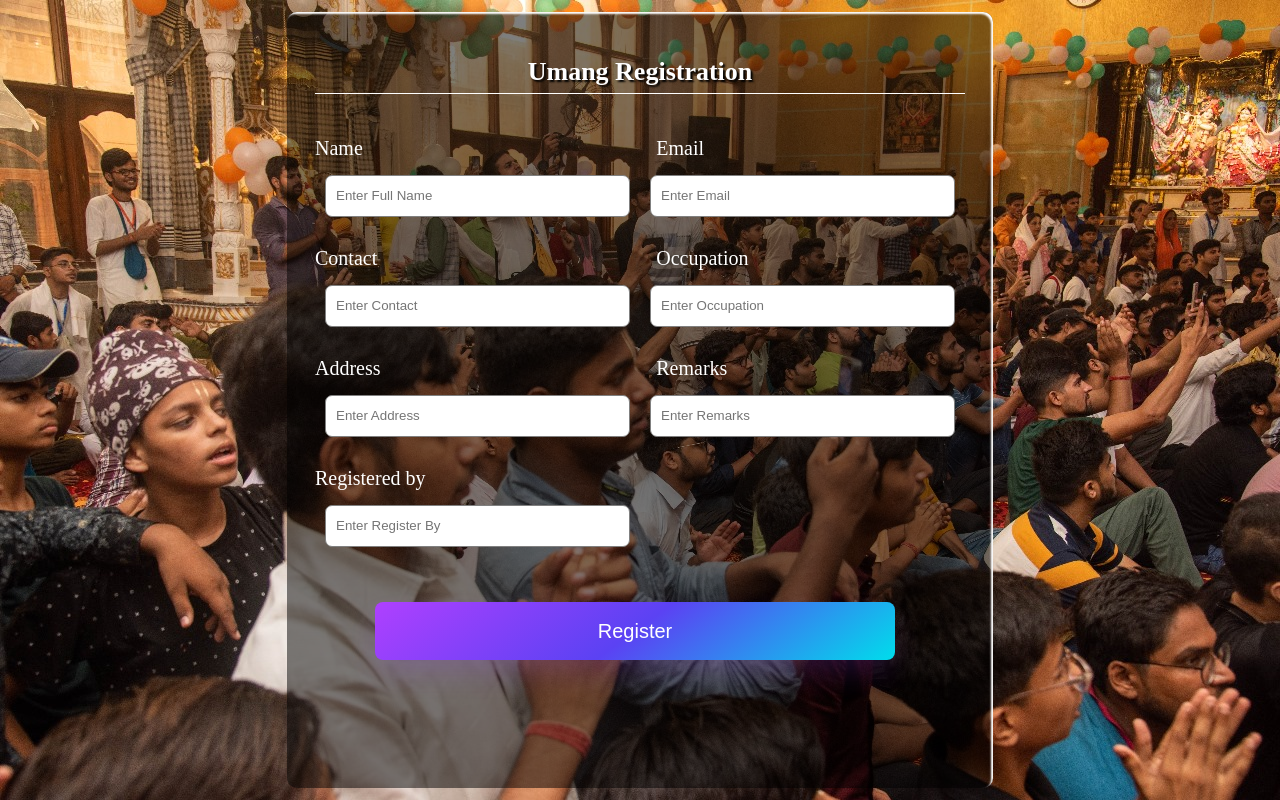
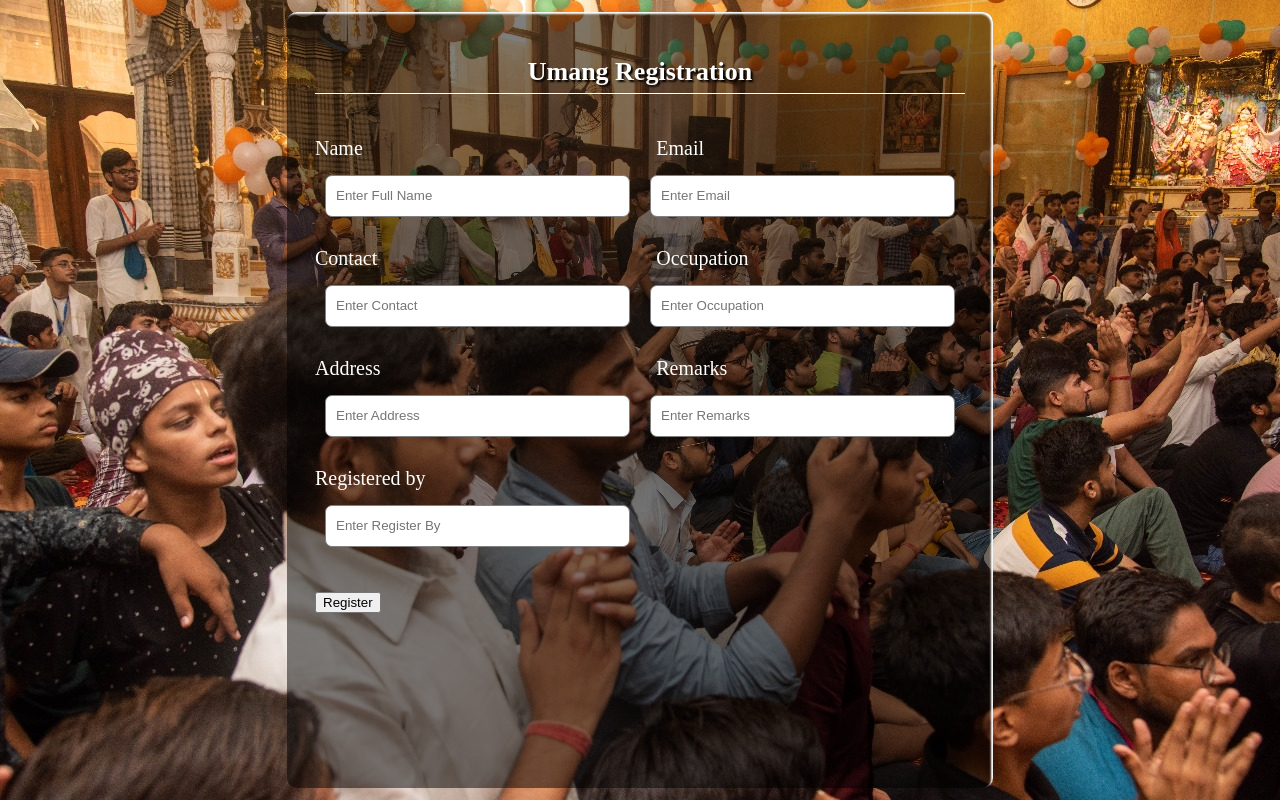
Before and after one commit to ConnectToKrsna/UmangApp, a React (Vite) app in the folder Umang Festival/: page /Register in a window 1280 px wide. Built offline with nearby package versions, Linux system fonts and the light colour scheme; a web font is replaced by a local one.

Commit message:
Update RegistrationForm.jsx

```diff
--- a/Umang Festival/src/RegistrationForm.jsx
+++ b/Umang Festival/src/RegistrationForm.jsx
@@ -115,8 +115,11 @@ export default function RegistrationForm(){
                 onChange={(e)=>setRegisteredBy(e.target.value)}/>
             </div>
         </div>
+{/*         <div className="form-submit-btn">
+            <input type="submit" value="Register"/>
+        </div> */}
         <div className="form-submit-btn">
-            <input type="submit" value="Register"/>
+            <button onClick={handleSubmit}>Register</button>
         </div>
         </form>
         </div>
```
